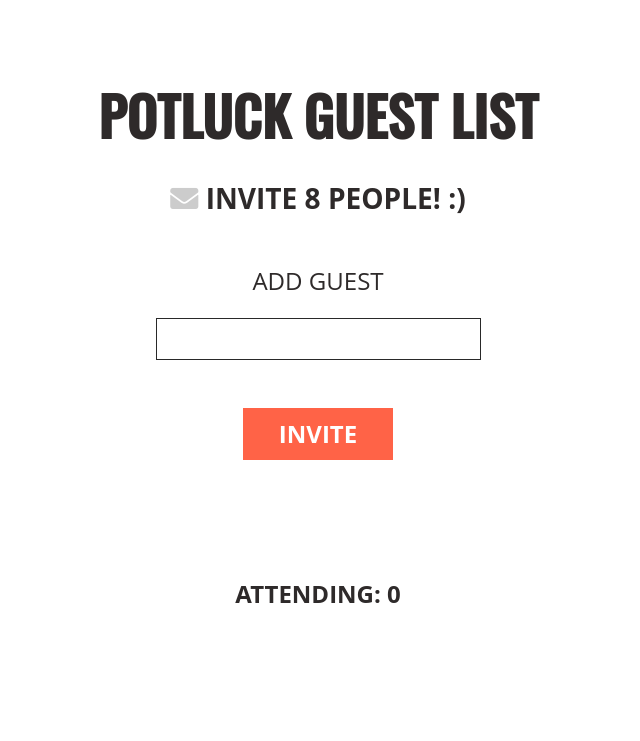
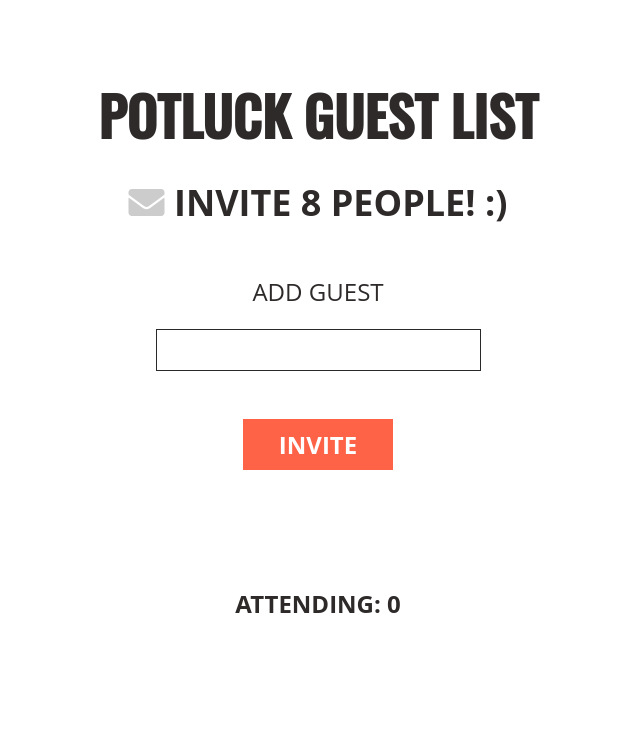
Before and after one commit to alison-ah/potluck-guest-list, a website: page index.html in a window 1280 px wide. Shown: the whole page, without its empty margins (322-962 px from the left). Drawn offline with nearby package versions, Linux system fonts and the light colour scheme.

Commit message:
Added an h2

```diff
--- a/index.html
+++ b/index.html
@@ -27,9 +27,9 @@
           Potluck Guest List
         </h1>
 
-        <h3>
+        <h2>
           <i class="fa fa-envelope" aria-hidden="true"></i> Invite 8 people! :)
-        </h3>
+        </h2>
       </header>
       <div class="add-guest">
         <div class="alert hide">
```
